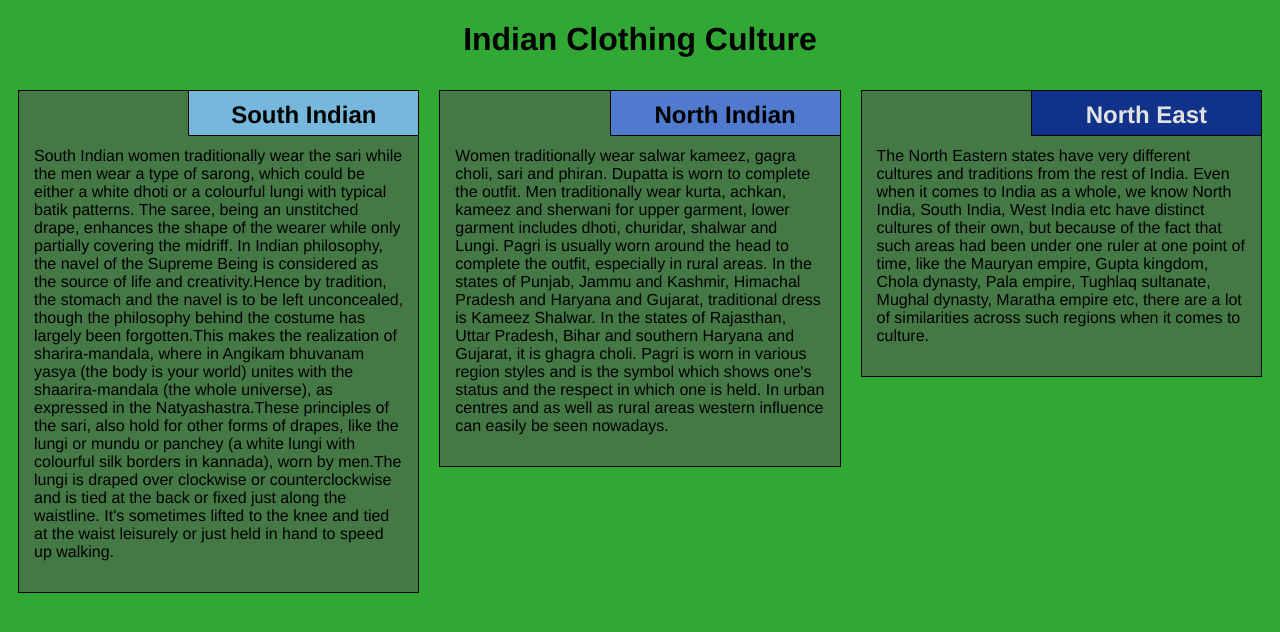
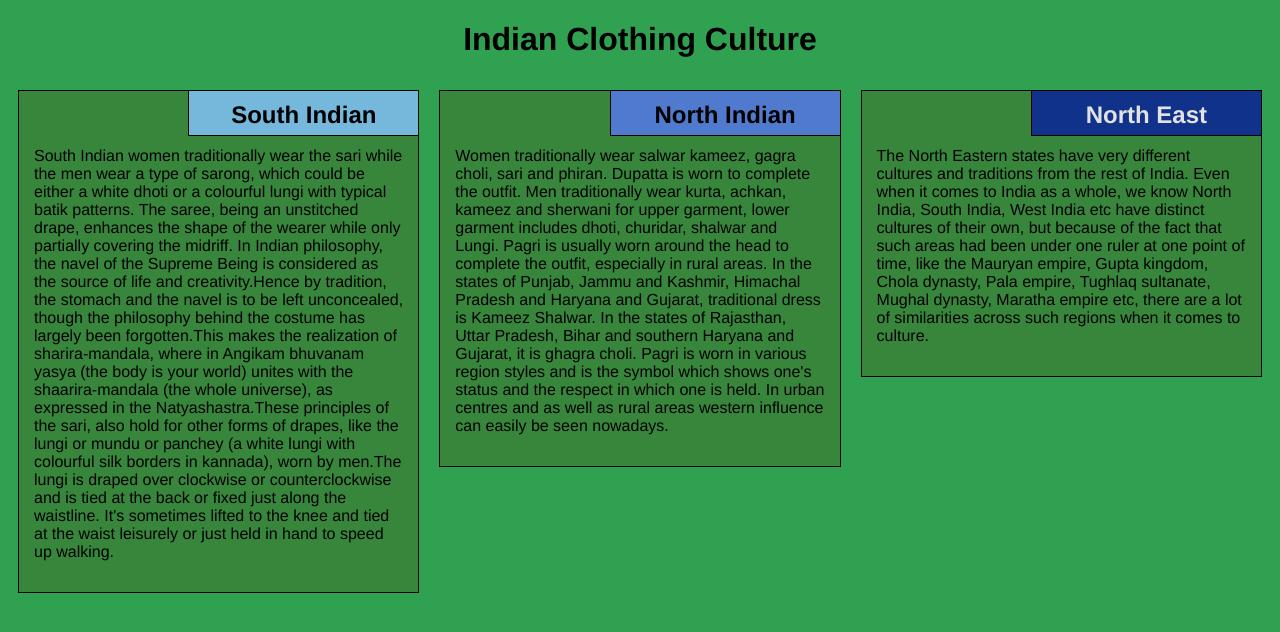
Before and after one commit to SahilSedana/Coursera_HTML-CSS-Javascript-for-Web-Developers-module2_solution-, a plain HTML site: page index.html in a window 1280 px wide. Drawn offline with Linux system fonts and the light colour scheme.

Commit message:
Update style.css

```diff
--- a/style.css
+++ b/style.css
@@ -4,7 +4,7 @@
 }
 
 body {
-    background-color: #32a834;
+    background-color: #2fa151;
 }
 
 h1 {
@@ -14,7 +14,7 @@ h1 {
 
 section {
     border: 1px solid black;
-    background-color: #447845;
+    background-color: #38853c;
     margin: 10px;
 }
 
```
